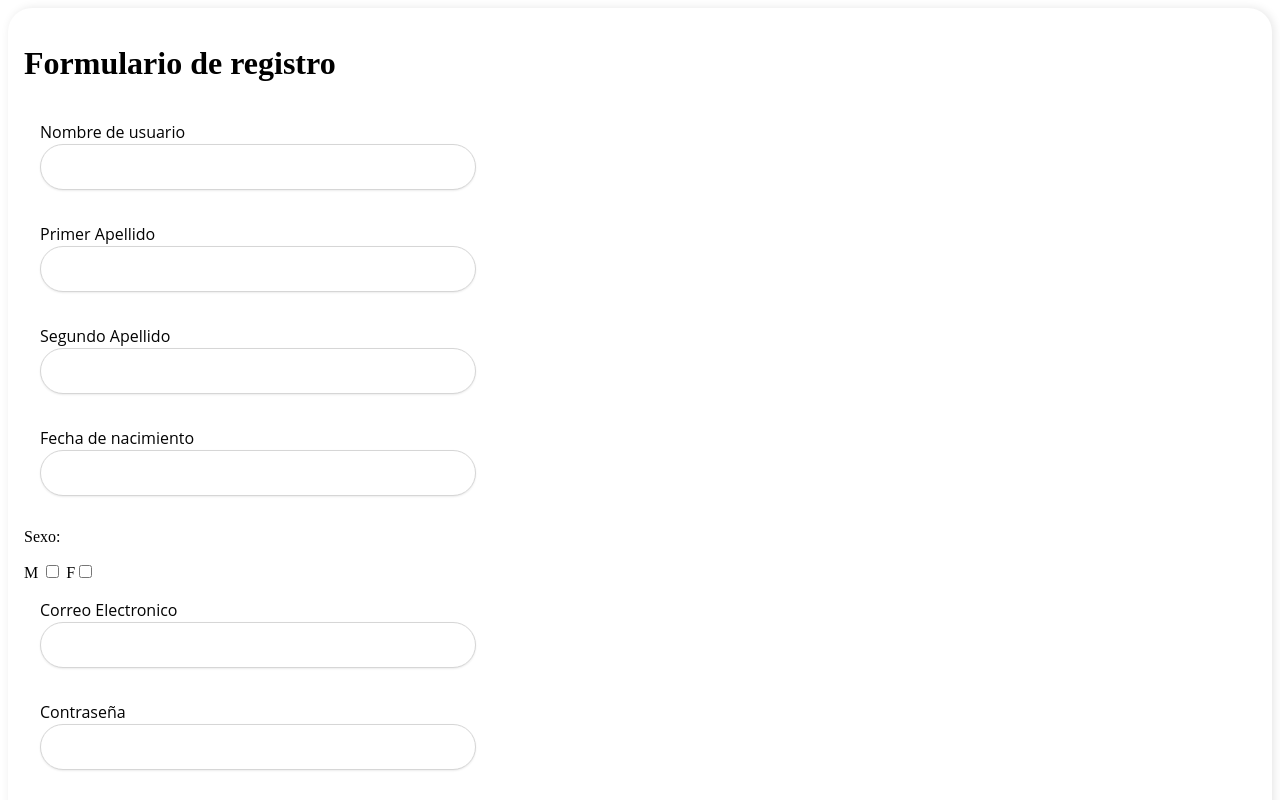
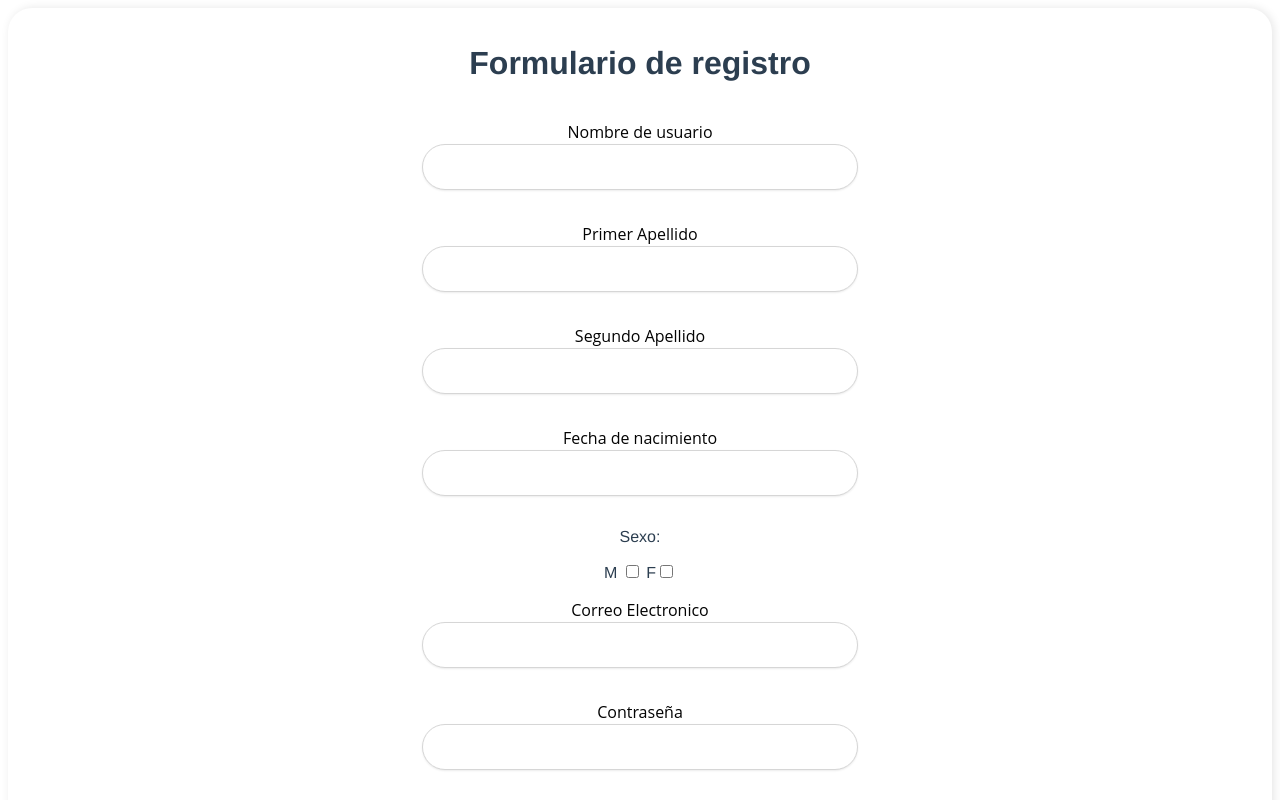
Before and after one commit to nroxDev/gestion-finanzas-personales, a Vue app in the folder frontend/: page /registro in a window 1280 px wide. Shown: the top 800 px of the page. Built offline with nearby package versions, Linux system fonts and the light colour scheme.

Commit message:
añade el formulario de registro como pagina y navegacion a /, /login y /registro

```diff
--- a/frontend/package.json
+++ b/frontend/package.json
@@ -9,13 +9,15 @@
   },
   "dependencies": {
     "core-js": "^3.8.3",
-    "vue": "^3.2.13"
+    "vue": "^3.2.13",
+    "vue-router": "^4.0.3"
   },
   "devDependencies": {
     "@babel/core": "^7.12.16",
     "@babel/eslint-parser": "^7.12.16",
     "@vue/cli-plugin-babel": "~5.0.0",
     "@vue/cli-plugin-eslint": "~5.0.0",
+    "@vue/cli-plugin-router": "~5.0.0",
     "@vue/cli-service": "~5.0.0",
     "eslint": "^7.32.0",
     "eslint-plugin-vue": "^8.0.3"
--- a/frontend/src/App.vue
+++ b/frontend/src/App.vue
@@ -1,17 +1,26 @@
 <template>
-    <FormularioRegistro/>
-
+  <router-view/>
 </template>
 
-<script>
-import FormularioRegistro from './components/FormularioRegistro.vue';
+<style>
+#app {
+  font-family: Avenir, Helvetica, Arial, sans-serif;
+  -webkit-font-smoothing: antialiased;
+  -moz-osx-font-smoothing: grayscale;
+  text-align: center;
+  color: #2c3e50;
+}
 
-export default {
-  name: 'App',
-  components: {
-    FormularioRegistro,
-  }
+nav {
+  padding: 30px;
 }
-</script>
 
-<style></style>
+nav a {
+  font-weight: bold;
+  color: #2c3e50;
+}
+
+nav a.router-link-exact-active {
+  color: #42b983;
+}
+</style>
--- a/frontend/src/components/CajaSombreada.vue
+++ b/frontend/src/components/CajaSombreada.vue
@@ -14,6 +14,8 @@ export default {
 
 <style>
 .caja-sombreada {
+  display: flex;
+  flex-direction: column;
   background-color: #ffffff;
   border-radius: 24px;
   box-shadow: 2px 0px 10px rgba(3,3,3,0.1);
--- a/frontend/src/components/FormularioRegistro.vue
+++ b/frontend/src/components/FormularioRegistro.vue
@@ -1,7 +1,7 @@
 <template>
     <CajaSombreada>
+    <div class="formularo-registro">
         <h1>Formulario de registro</h1>
-
         <InputTexto texto="Nombre de usuario" />
         <InputTexto texto="Primer Apellido" />
         <InputTexto texto="Segundo Apellido" />
@@ -11,10 +11,8 @@
         <InputTexto texto="Contraseña" />
         <InputTexto texto="Repetir contraseña" />
         <BotonFormulario texto="Registrarse" />
-
-
+    </div>
     </CajaSombreada>
-
 </template>
 <script>
 import CajaSombreada from './CajaSombreada.vue';
@@ -28,4 +26,11 @@ export default {
     components: { CajaSombreada, CheckboxOpcions, InputTexto, BotonFormulario }
 }
 </script>
-<style></style>
+<style>
+.formularo-registro {
+    display: flex;
+    flex-direction: column;
+    align-items: center;
+    justify-content: center;
+}
+</style>
--- a/frontend/src/main.js
+++ b/frontend/src/main.js
@@ -1,4 +1,5 @@
 import { createApp } from 'vue'
 import App from './App.vue'
+import router from './router'
 
-createApp(App).mount('#app')
+createApp(App).use(router).mount('#app')
--- /dev/null
+++ b/frontend/src/paginas/PaginaInicio.vue
@@ -0,0 +1,5 @@
+<template>
+  <div>
+    <h1>Pagina inicio</h1>
+  </div>
+</template>
--- /dev/null
+++ b/frontend/src/paginas/PaginaLogin.vue
@@ -0,0 +1,5 @@
+<template>
+  <div>
+    <h1>Pagina login</h1>
+  </div>
+</template>
--- /dev/null
+++ b/frontend/src/paginas/PaginaRegistro.vue
@@ -0,0 +1,20 @@
+<template>
+    <div>
+        <FormularioRegistro />
+    </div>
+</template>
+
+<script>
+import FormularioRegistro from '@/components/FormularioRegistro.vue';
+
+export default {
+    name: 'PaginaRegistro',
+    components: {
+        FormularioRegistro
+    }
+}
+
+
+</script>
+
+<style></style>
--- /dev/null
+++ b/frontend/src/router/index.js
@@ -0,0 +1,30 @@
+import { createRouter, createWebHistory } from 'vue-router'
+import PaginaLogin from '../paginas/PaginaLogin.vue'
+import PaginaInicio from '../paginas/PaginaInicio.vue'
+import PaginaRegistro from '../paginas/PaginaRegistro.vue'
+
+
+const routes = [
+  {
+    path: '/',
+    name: 'login',
+    component: PaginaLogin
+  },
+  {
+    path: '/inicio',
+    name: 'inicio',
+    component: PaginaInicio
+  },
+  {
+    path: '/registro',
+    name: 'registro',
+    component: PaginaRegistro
+  }
+]
+
+const router = createRouter({
+  history: createWebHistory(process.env.BASE_URL),
+  routes
+})
+
+export default router
```
Also changed, not shown: 1 other file (tests, documents, lock files or other folders).
